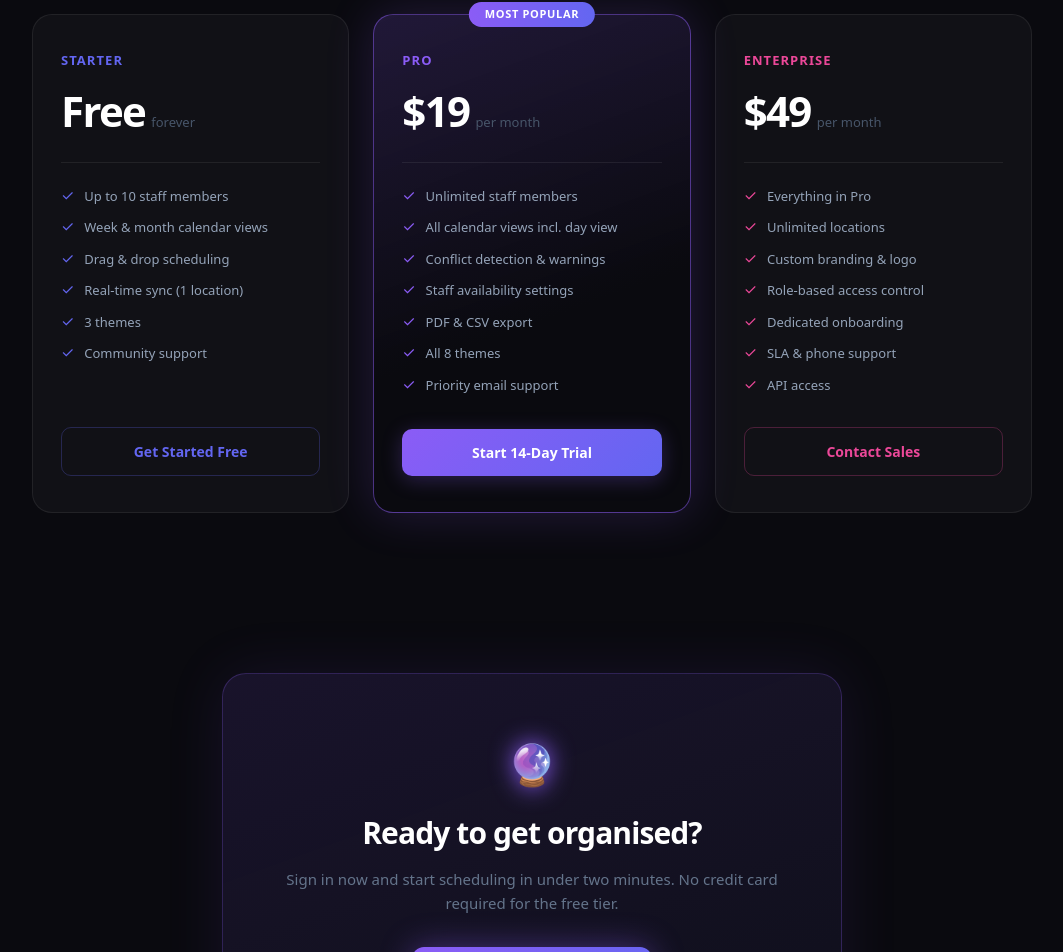
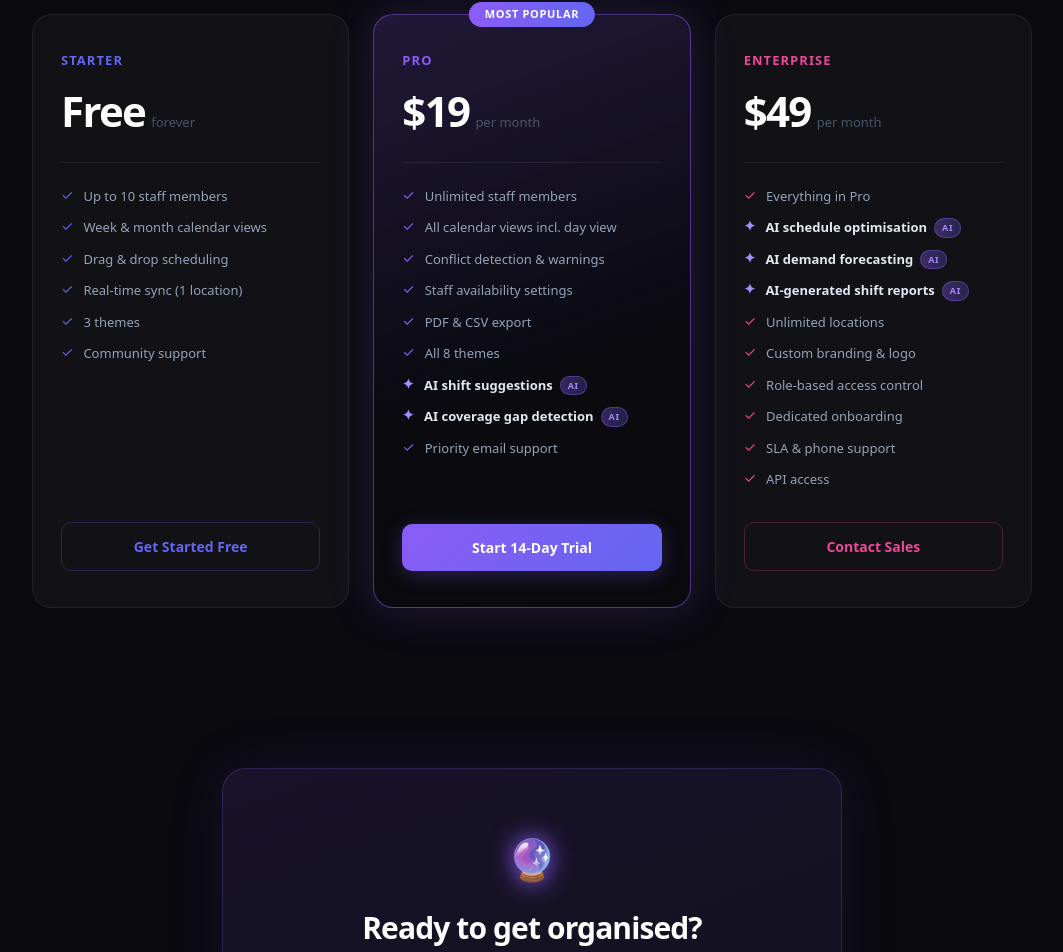
Before and after one commit to cmc-creator/NyxGrid, a React (Vite) app: page / in a window 1280 px wide. Shown: the part 3053-4005 px from the top of the page, without its empty margins (108-1171 px from the left). Built offline with nearby package versions, Linux system fonts and the light colour scheme; no server answers; the database is empty.

Commit message:
feat: AI features in Pro & Enterprise pricing tiers

```diff
--- a/src/pages/LandingPage.tsx
+++ b/src/pages/LandingPage.tsx
@@ -73,6 +73,8 @@ const PRICING = [
       'Staff availability settings',
       'PDF & CSV export',
       'All 8 themes',
+      '✦ AI shift suggestions',
+      '✦ AI coverage gap detection',
       'Priority email support',
     ],
     cta: 'Start 14-Day Trial',
@@ -85,6 +87,9 @@ const PRICING = [
     accent: '#ec4899',
     features: [
       'Everything in Pro',
+      '✦ AI schedule optimisation',
+      '✦ AI demand forecasting',
+      '✦ AI-generated shift reports',
       'Unlimited locations',
       'Custom branding & logo',
       'Role-based access control',
@@ -478,12 +483,30 @@ export default function LandingPage() {
 
               {/* features */}
               <ul style={{ listStyle: 'none', padding: 0, margin: '0 0 32px', display: 'flex', flexDirection: 'column', gap: 12, flex: 1 }}>
-                {tier.features.map((f, j) => (
-                  <li key={j} style={{ display: 'flex', alignItems: 'flex-start', gap: 10, fontSize: 13, color: '#94a3b8' }}>
-                    <span style={{ color: tier.accent, fontSize: 15, lineHeight: 1, marginTop: 1, flexShrink: 0 }}>✓</span>
-                    {f}
-                  </li>
-                ))}
+                {tier.features.map((f, j) => {
+                  const isAI = f.startsWith('✦')
+                  const label = isAI ? f.slice(2) : f
+                  return (
+                    <li key={j} style={{ display: 'flex', alignItems: 'flex-start', gap: 10, fontSize: 13, color: isAI ? '#e2e8f0' : '#94a3b8', fontWeight: isAI ? 600 : 400 }}>
+                      <span style={{ fontSize: 14, lineHeight: 1, marginTop: 1, flexShrink: 0, color: isAI ? '#a78bfa' : tier.accent }}>
+                        {isAI ? '✦' : '✓'}
+                      </span>
+                      <span style={{ display: 'flex', alignItems: 'center', gap: 7, flexWrap: 'wrap' }}>
+                        {label}
+                        {isAI && (
+                          <span style={{
+                            fontSize: 9, fontWeight: 800, letterSpacing: '0.07em',
+                            padding: '2px 7px', borderRadius: 99,
+                            background: 'linear-gradient(90deg, rgba(139,92,246,0.35), rgba(99,102,241,0.25))',
+                            border: '1px solid rgba(139,92,246,0.4)',
+                            color: '#a78bfa',
+                            textTransform: 'uppercase',
+                          }}>AI</span>
+                        )}
+                      </span>
+                    </li>
+                  )
+                })}
               </ul>
 
               {/* CTA */}
```
